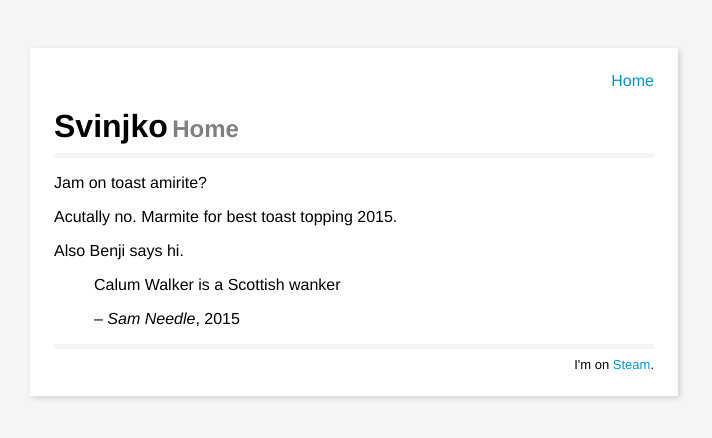
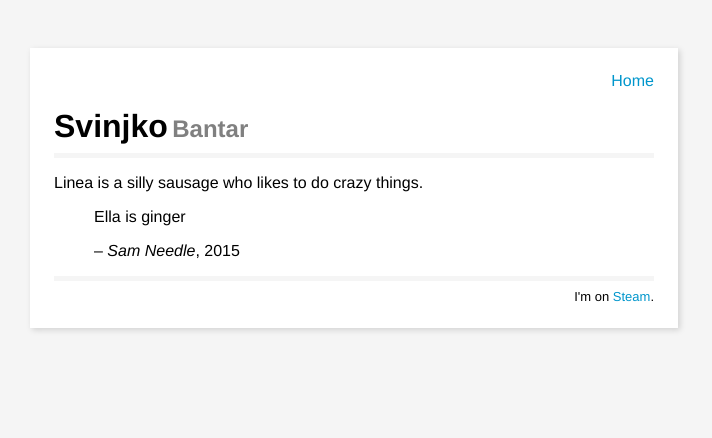
Before and after one commit to svinjko/svinjko.github.io, a Jekyll site: the page built from index.md, in a window 1280 px wide. Shown: the top 438 px of the page, without its empty margins (286-998 px from the left). Built offline with Jekyll 4.4.1, drawn with Linux system fonts in a browser that asks for light colours.

Commit message:
Update index.md

```diff
--- a/index.md
+++ b/index.md
@@ -1,15 +1,10 @@
 ---
 layout: default
-title: Home
+title: Bantar
 ---
 
-Jam on toast amirite?
+Linea is a silly sausage who likes to do crazy things.
 
-Acutally no.
-Marmite for best toast topping 2015.
-
-Also Benji says hi.
-
-> Calum Walker is a Scottish wanker
+> Ella is ginger
 >
 > -- <cite>Sam Needle</cite>, 2015
```
